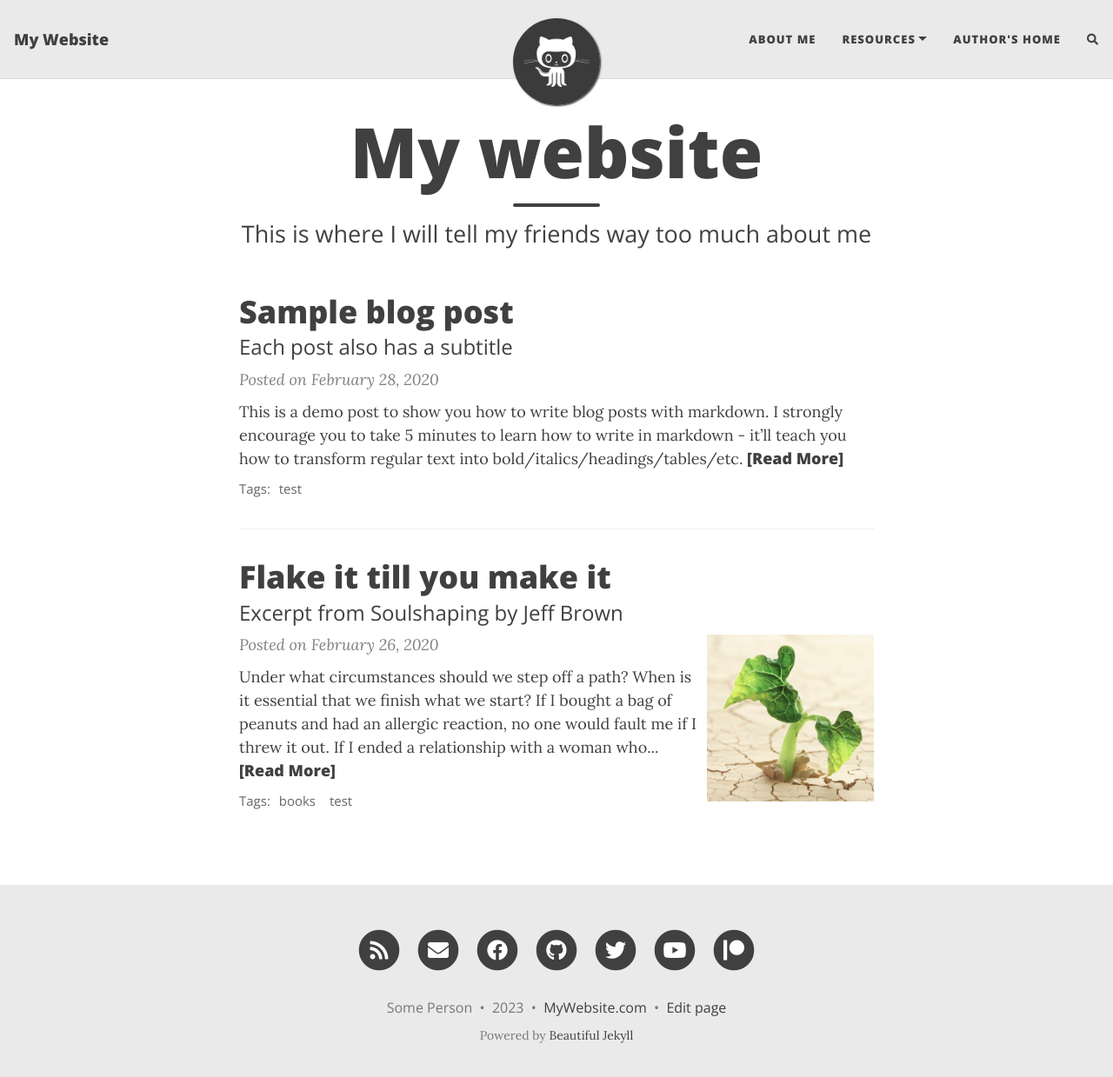
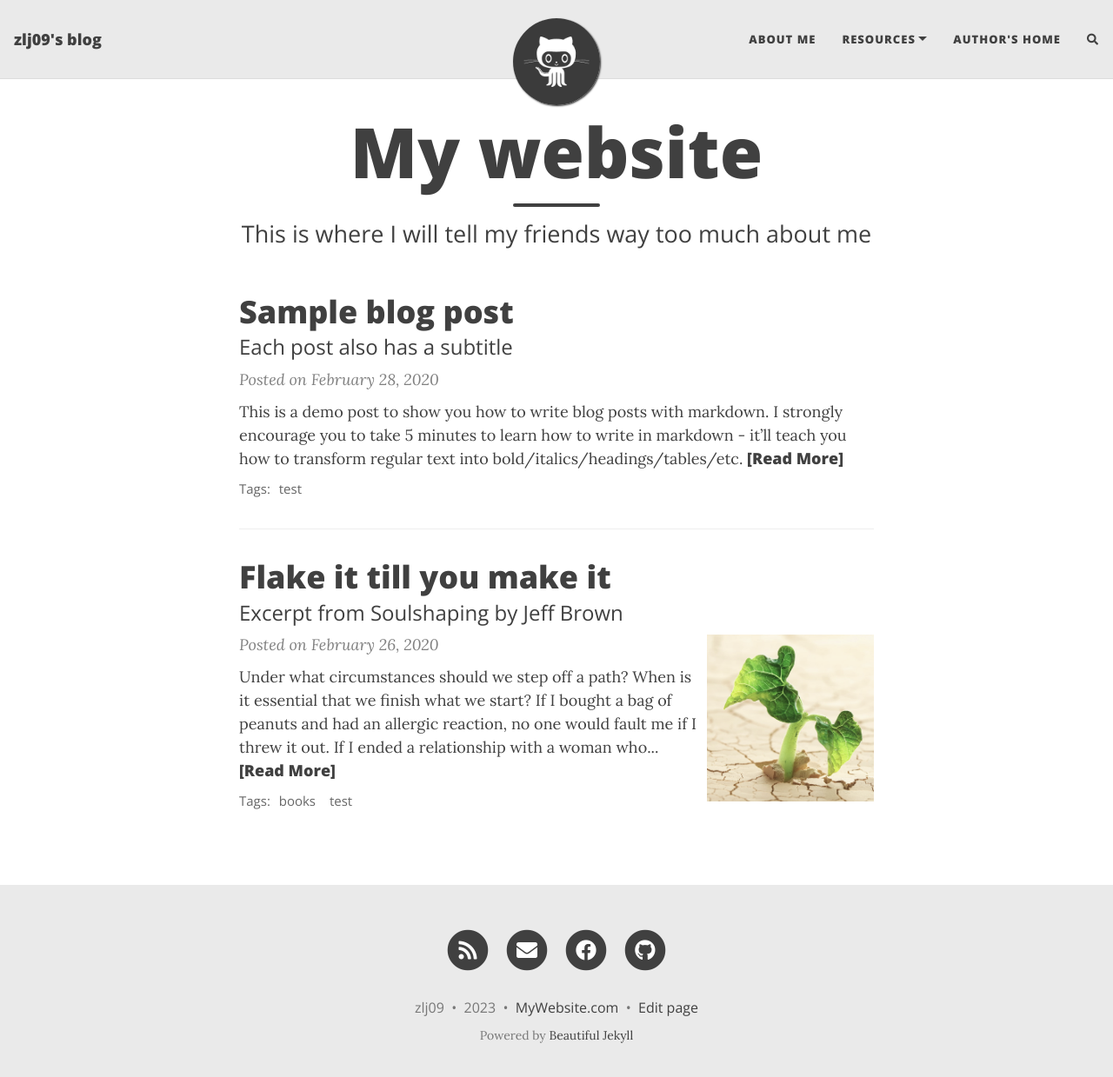
Before and after one commit to zlj09/zlj09.github.io, a Jekyll site: the page built from index.html, in a window 1280 px wide and 1252 px high. Shown: the top 1239 px of the window at 87% size. Built offline with Jekyll 4.4.1, drawn with Linux system fonts in a browser that asks for light colours; nearby versions of some CDN libraries; the list of posts is cut into pages by our own code; comment, search, counter and statistics services are not loaded; some of the changed lines change nothing that is shown.

Commit message:
Modified the basic configs. Changed website names, links, etc.

```diff
--- a/_config.yml
+++ b/_config.yml
@@ -10,10 +10,10 @@
 ############################
 
 # Name of website
-title: My Website
+title: zlj09's blog
 
 # Your name to show in the footer
-author: Some Person
+author: zlj09
 
 ###############################################
 # --- List of links in the navigation bar --- #
@@ -24,7 +24,7 @@ navbar-links:
   Resources:
     - Beautiful Jekyll: "https://beautifuljekyll.com"
     - Learn markdown: "https://www.markdowntutorial.com/"
-  Author's home: "https://deanattali.com"
+  Author's home: "https://lingjunzhu.wixsite.com/mysite"
 
 ################
 # --- Logo --- #
@@ -49,16 +49,16 @@ round-avatar: true
 # Select the social network links that you want to show in the footer.
 # Uncomment the links you want to show and add your information to each one.
 social-network-links:
-  email: "someone@example.com"
+  email: "lingjun@gatech.edu"
   rss: true  # remove this line if you don't want to show an RSS link at the bottom
-  facebook: deanattali
-  github: daattali
-  twitter: daattali
-  patreon: DeanAttali
-  youtube: c/daattali
+  facebook: "Lingjun Zhu"
+  github: zlj09
+  # twitter: daattali
+  # patreon: DeanAttali
+  # youtube: c/daattali
 #  medium: yourname
 #  reddit: yourname
-#  linkedin: daattali
+linkedin: "Lingjun Zhu"
 #  xing: yourname
 #  stackoverflow: "3943160/daattali"
 #  snapchat: deanat78
@@ -79,7 +79,7 @@ social-network-links:
 
 # If you want your website to generate an RSS feed, provide a description
 # The URL for the feed will be https://<your_website>/feed.xml
-rss-description: This website is a virtual proof that I'm awesome
+rss-description: This is zlj09's blog
 
 ###########################
 # --- General options --- #
```
